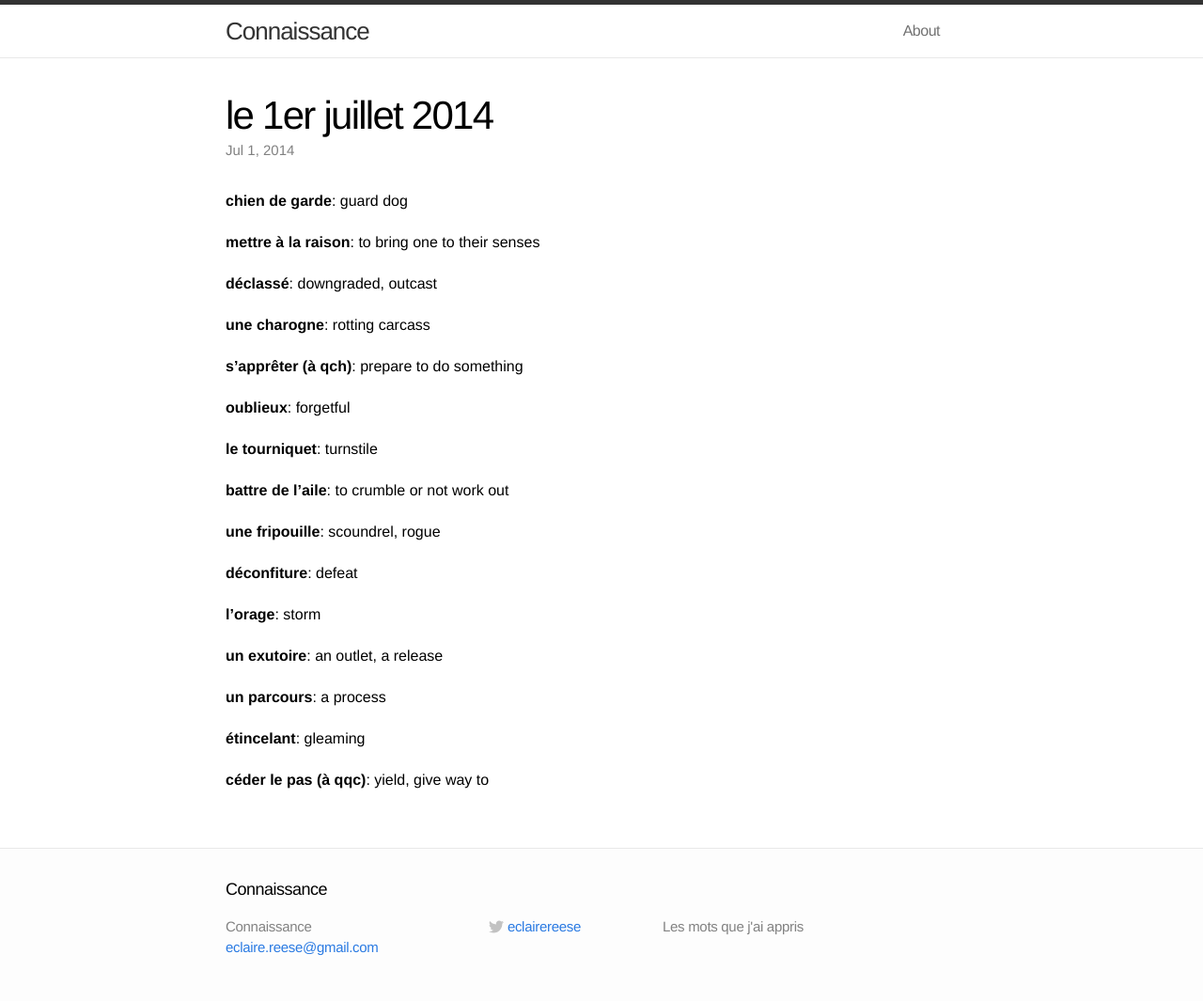
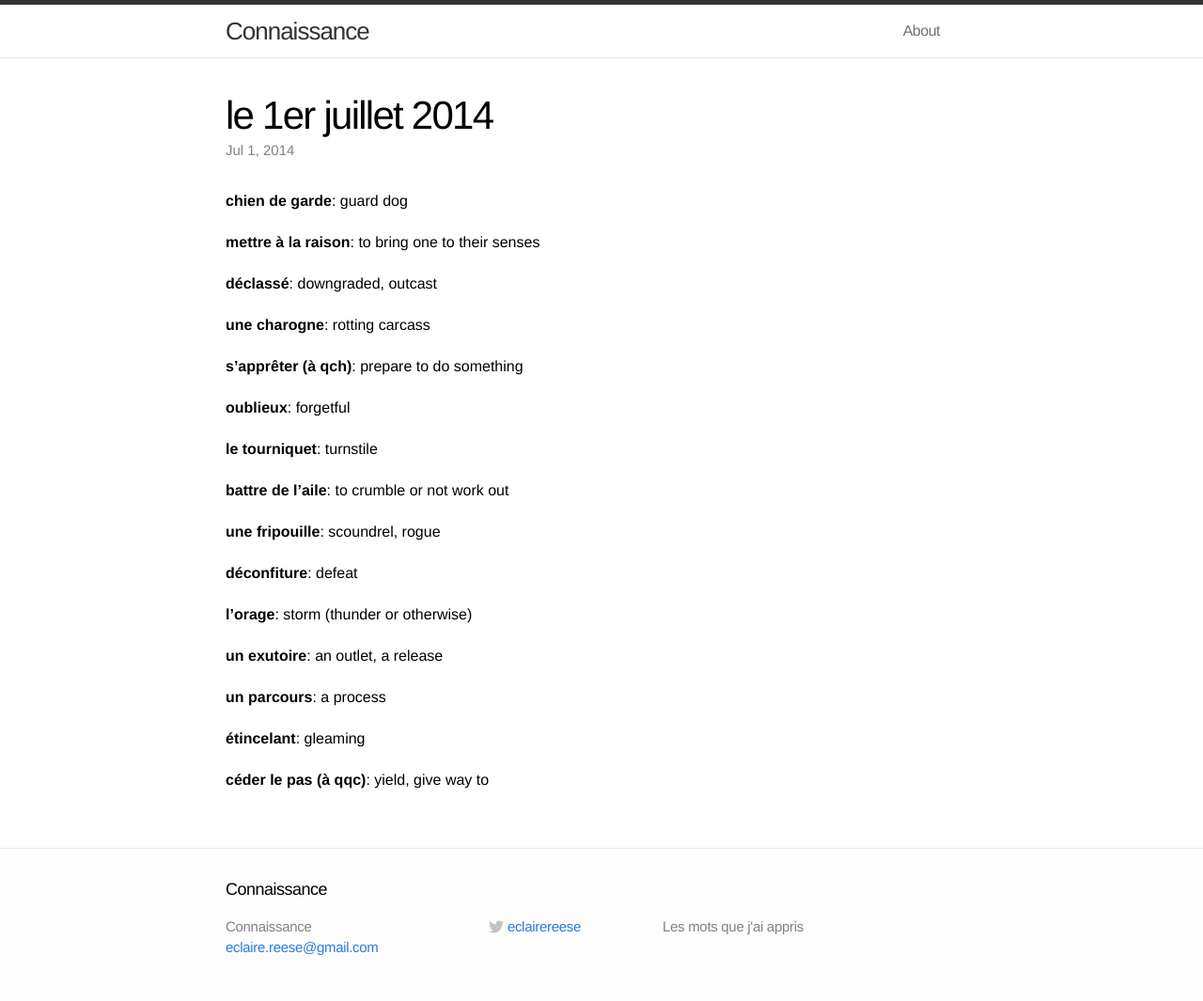
Before and after one commit to emilyreese/connaissance, a Jekyll site: the page built from _posts/2014-07-01-le-1er-juillet-2014.markdown, in a window 1280 px wide. Shown: the whole page at 94% size. Built offline with Jekyll 4.4.1, drawn with Linux system fonts in a browser that asks for light colours.

Commit message:
le 1er juillet: test commit from

```diff
--- a/_posts/2014-07-01-le-1er-juillet-2014.markdown
+++ b/_posts/2014-07-01-le-1er-juillet-2014.markdown
@@ -25,7 +25,7 @@ categories: mots
 
 **déconfiture**: defeat
 
-**l'orage**: storm
+**l'orage**: storm (thunder or otherwise)
 
 **un exutoire**: an outlet, a release
 
```
